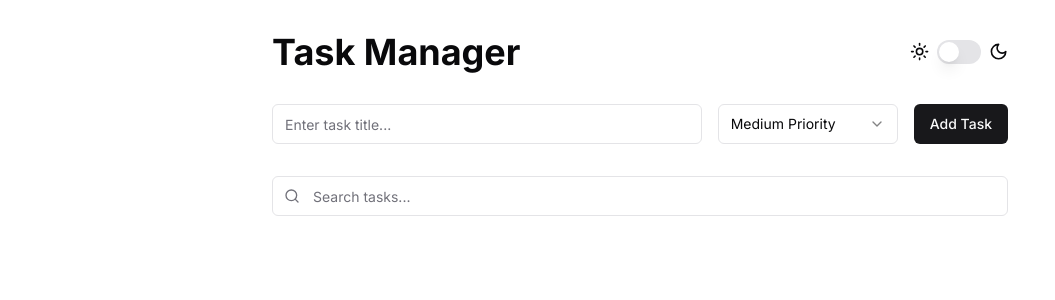
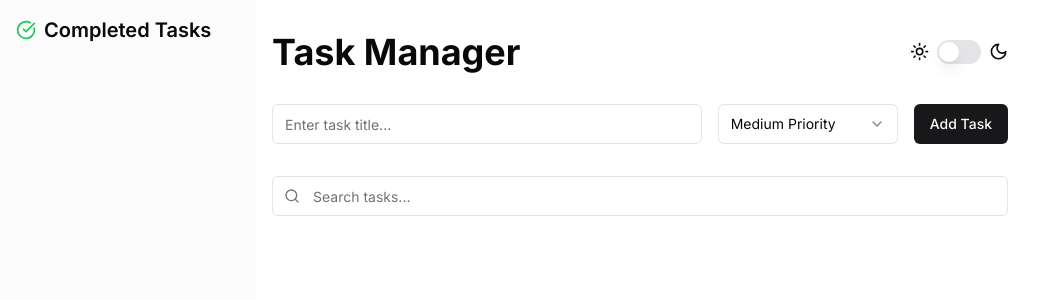
Before and after one commit to certainlyMohneeesh/task-manager, a Next.js app: page / in a window 1280 px wide. Shown: the top 300 px of the page, without its empty margins (0-1055 px from the left). Built offline with nearby package versions, Linux system fonts and the light colour scheme.

Commit message:
Adds Sidebar to see completed tasks

```diff
--- a/src/app/page.tsx
+++ b/src/app/page.tsx
@@ -6,16 +6,27 @@ import { TaskList } from '@/components/features/tasks/TaskList'
 import { useTasks } from '@/hooks/useTasks'
 import { SearchBar } from "@/components/features/search/SearchBar"
 import { ThemeSwitcher } from "@/components/features/theme/ThemeSwitcher"
+import { Sidebar } from "@/components/layout/Sidebar"
 
 export default function Home() {
   const { tasks, addTask, deleteTask, toggleTask, editTask } = useTasks()
   const [searchQuery, setSearchQuery] = useState('')
 
-  const filteredTasks = tasks.filter(task =>
-    task.title.toLowerCase().includes(searchQuery.toLowerCase())
-  )
+  const completedTasks = tasks.filter(task => task.completed)
+  const activeTasks = tasks.filter(task => !task.completed)
+  const filteredTasks = tasks
+    .filter(task => !task.completed)
+    .filter(task => task.title.toLowerCase().includes(searchQuery.toLowerCase()))
+
+
+  const handleRedoTask = (id: string) => {
+    toggleTask(id)
+  }
 
   return (
+    <div className="flex">
+      <Sidebar completedTasks={completedTasks}
+      onRedoTask={handleRedoTask} />
     <main className="container mx-auto px-4 py-8 max-w-3xl">
       <div className="flex justify-between items-center mb-8">
         <h1 className="text-4xl font-bold">Task Manager</h1>
@@ -26,8 +37,7 @@ export default function Home() {
 
       <SearchBar
     searchQuery={searchQuery}
-    setSearchQuery={setSearchQuery}
-      />
+    setSearchQuery={setSearchQuery} />
 
       <TaskList
         tasks={filteredTasks}
@@ -36,5 +46,6 @@ export default function Home() {
         onEditTask={editTask}
       />
     </main>
+   </div>
   )
 }
--- /dev/null
+++ b/src/components/layout/Sidebar.tsx
@@ -0,0 +1,55 @@
+"use client"
+
+import { Task } from "@/types/Task"
+import { Card } from "@/components/ui/card"
+import { motion } from "framer-motion"
+import { CheckCircle, RotateCcw } from "lucide-react"
+import { Button } from "@/components/ui/button"
+
+interface SidebarProps {
+  completedTasks: Task[]
+  onRedoTask: (id: string) => void
+}
+
+export function Sidebar({ completedTasks, onRedoTask }: SidebarProps) {
+  return (
+    <div className="w-64 h-screen bg-muted/30 p-4 fixed left-0 top-0 overflow-y-auto">
+      <h2 className="text-xl font-semibold mb-4 flex items-center gap-2">
+        <CheckCircle className="h-5 w-5 text-green-500" />
+        Completed Tasks
+      </h2>
+      <div className="space-y-3">
+        {completedTasks.map((task) => (
+          <motion.div
+            key={task.id}
+            initial={{ opacity: 0, x: -20 }}
+            animate={{ opacity: 1, x: 0 }}
+            exit={{ opacity: 0, x: 20 }}
+          >
+            <Card className="p-3">
+              <div className="flex justify-between items-start">
+                <div>
+                  <p className="text-sm line-through text-muted-foreground">{task.title}</p>
+                  <span className={`text-xs px-2 py-1 rounded-full mt-2 inline-block
+                    ${task.priority === 'high' ? 'bg-red-100 text-red-800' :
+                    task.priority === 'medium' ? 'bg-yellow-100 text-yellow-800' :
+                    'bg-green-100 text-green-800'}`}>
+                    {task.priority}
+                  </span>
+                </div>
+                <Button
+                  variant="ghost"
+                  size="icon"
+                  onClick={() => onRedoTask(task.id)}
+                  className="hover:text-primary"
+                >
+                  <RotateCcw className="h-4 w-4" />
+                </Button>
+              </div>
+            </Card>
+          </motion.div>
+        ))}
+      </div>
+    </div>
+  )
+}
```
